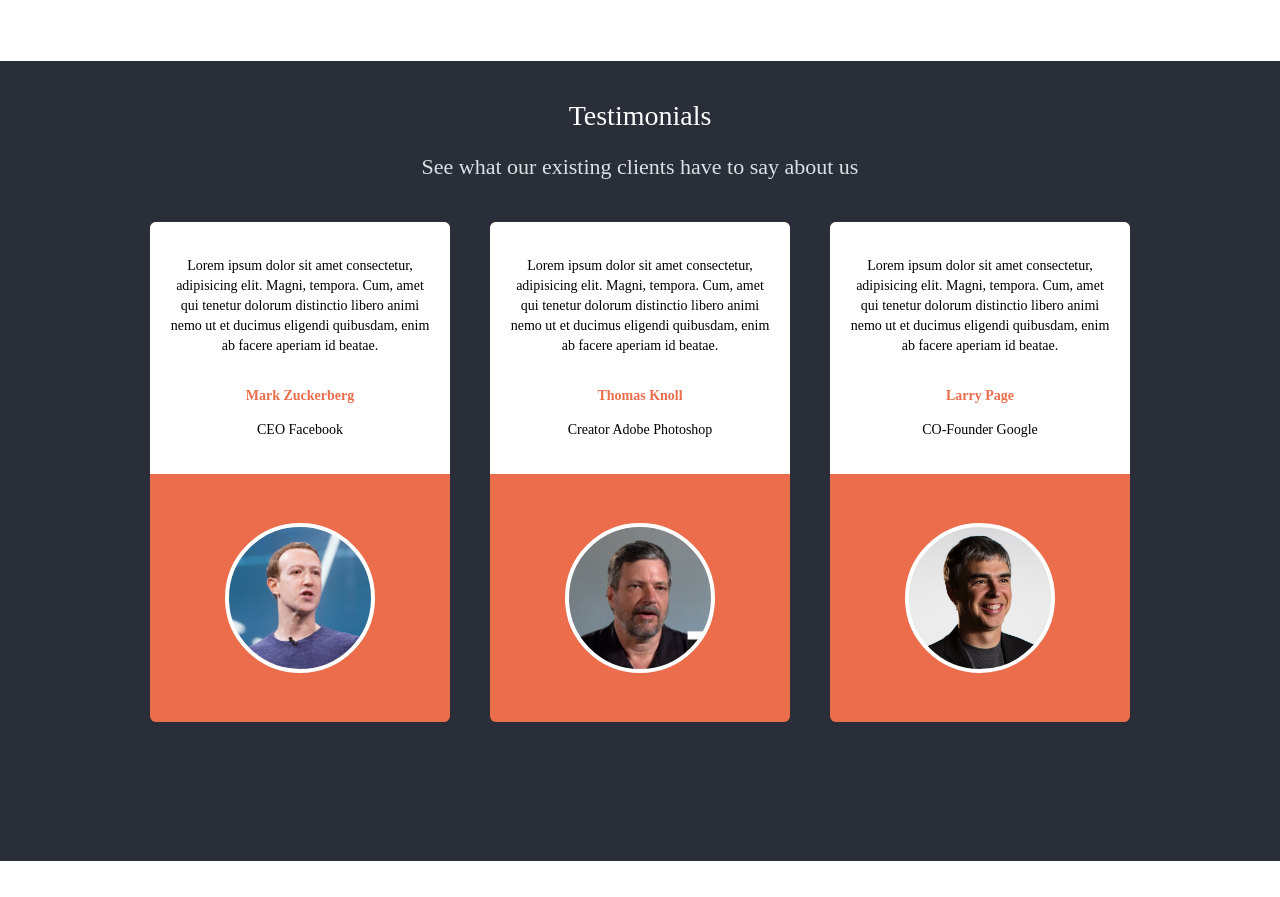
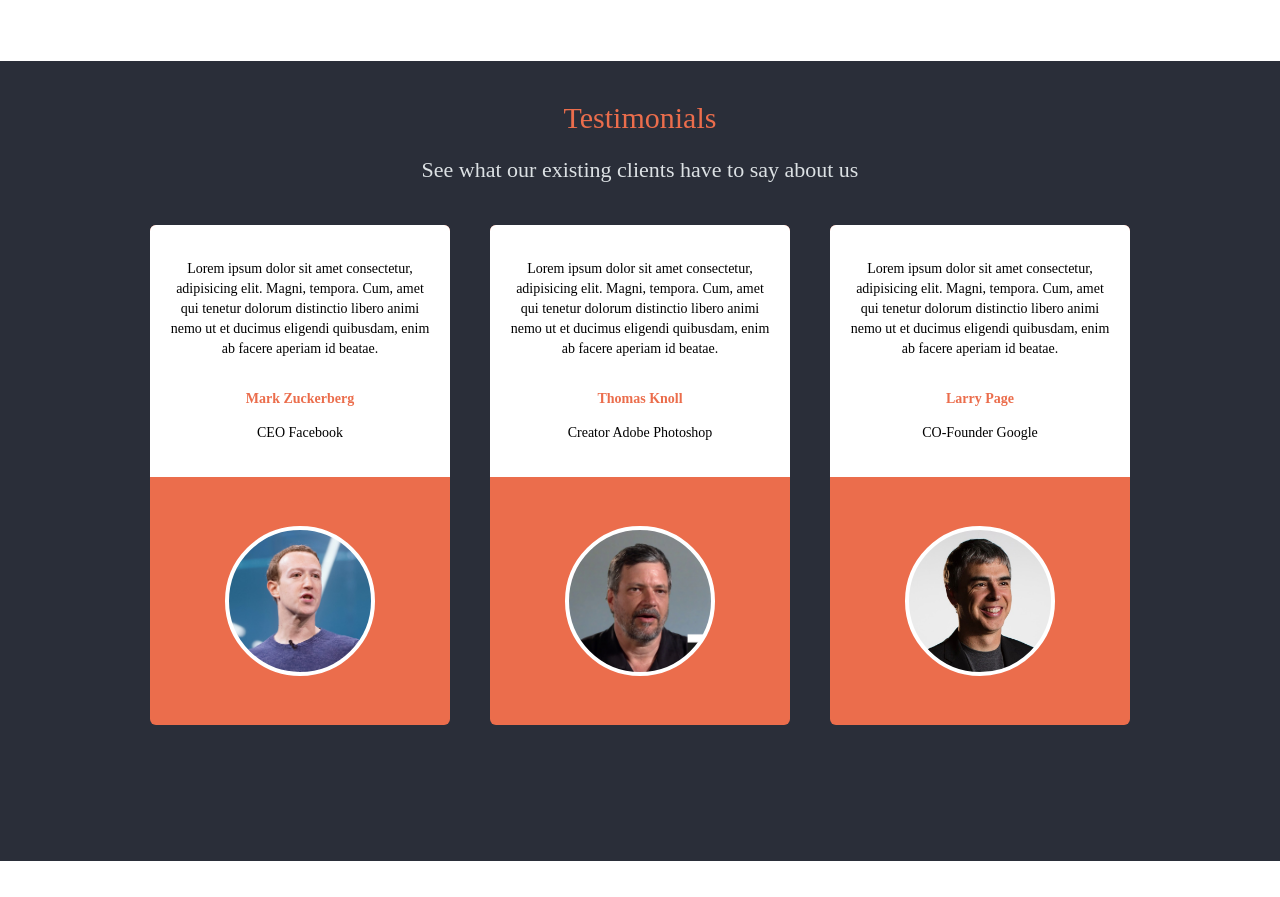
Before and after one commit to mbahwahid/Project-Team-A01, a plain HTML site: page index.html in a window 1280 px wide. Shown: the part 2955-3852 px from the top of the page. Drawn offline with Linux system fonts and the light colour scheme.

Commit message:
Update stylesheet.css

```diff
--- a/stylesheet.css
+++ b/stylesheet.css
@@ -214,14 +214,14 @@ header {
   margin-bottom: 0px;
 }
 .head h1{
-	color: white;
-	font-size: 28px;
-  font-weight: normal;
+	color: rgb(235, 109, 76);
+	font-size: 30px;
+  	font-weight: normal;
 }
 .head h3 {
 	font-weight: normal;
-  color: #DCE1E4;
-  font-size: 22px;
+  	color: #DCE1E4;
+  	font-size: 22px;
 }
 
 /*Box*/
```
